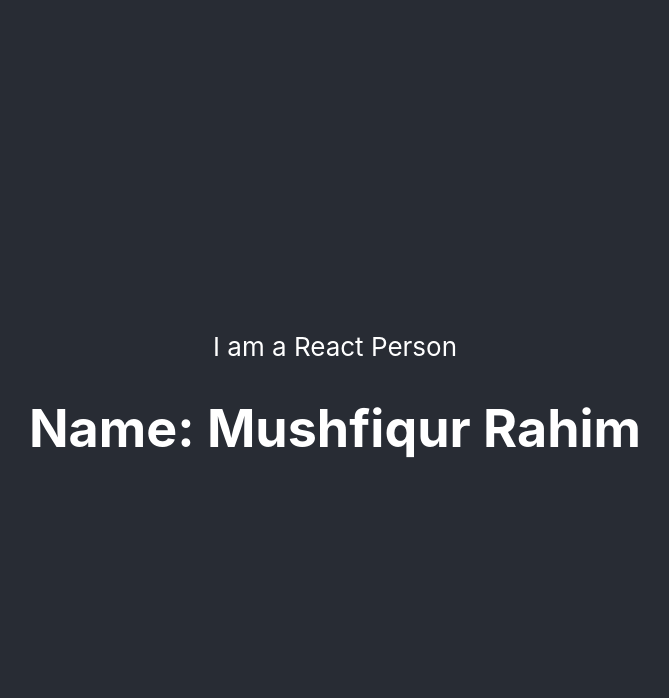
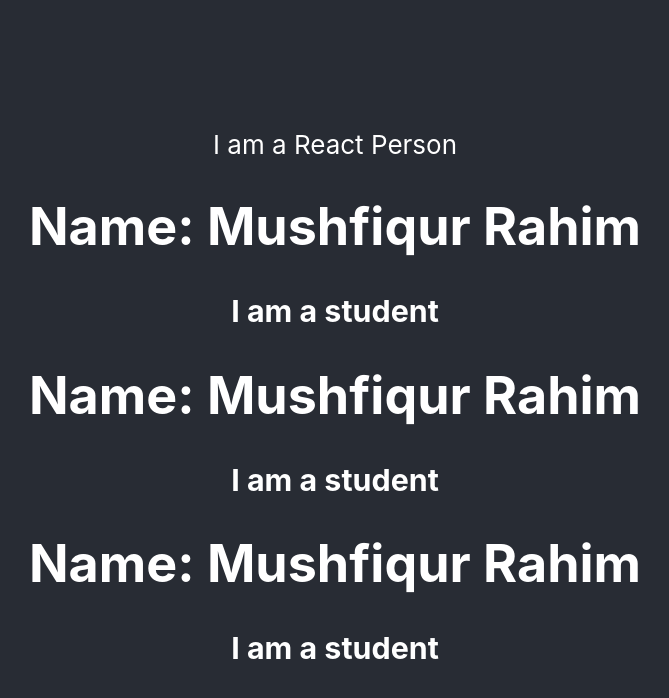
Before and after one commit to emran899dev/react-core-concept, a React (Create React App) app: page / in a window 1280 px wide. Shown: the top 698 px of the page, without its empty margins (305-974 px from the left). Built offline with nearby package versions, Linux system fonts and the light colour scheme.

Commit message:
multipul tag using component

```diff
--- a/src/App.js
+++ b/src/App.js
@@ -5,16 +5,24 @@ import './App.css';
 function App() {
   return (
     <header className="App-header">
-    <div className="App">
+      <div className="App">
         <p>I am a React Person</p>
         <Person></Person>
+        <Person></Person>
+        <Person></Person>
       </div>
-      </header>
+    </header>
   );
 }
 
 function Person() {
-  return <h1>Name: Mushfiqur Rahim</h1>
+  return (
+    <div>
+      <h1>Name: Mushfiqur Rahim</h1>
+      <h3>I am a student</h3>
+    </div>
+  )
+
 }
 
 export default App;
```
